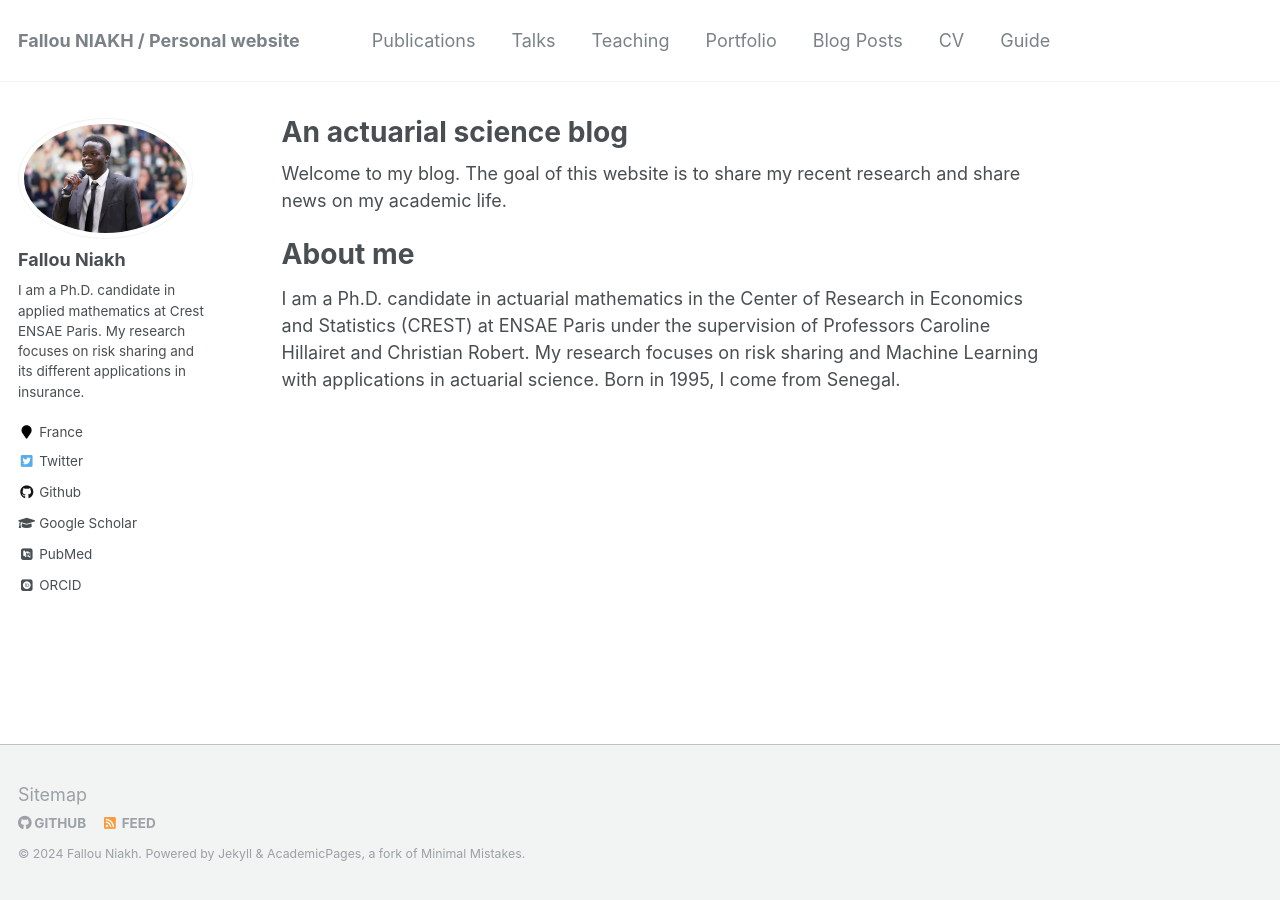
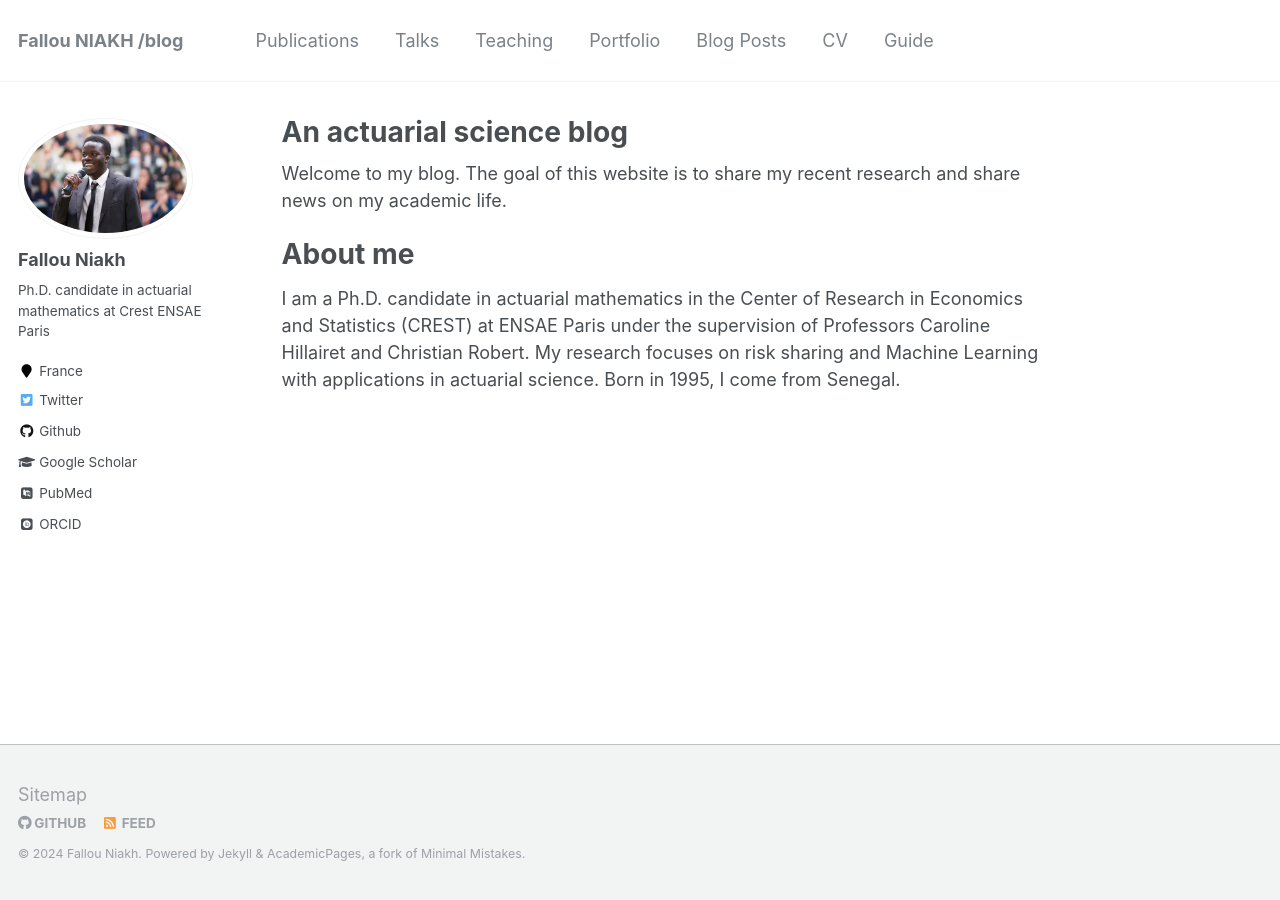
Before and after one commit to FNIAKH/fniakh.github.io, a Jekyll site: the page built from _pages/about.md, in a window 1280 px wide. Built offline with Jekyll 4.4.1, drawn with Linux system fonts in a browser that asks for light colours; some web fonts are replaced.

Commit message:
Update _config.yml

```diff
--- a/_config.yml
+++ b/_config.yml
@@ -7,7 +7,7 @@
 
 # Site Settings
 locale                   : "France"
-title                    : "Fallou NIAKH / Personal website"
+title                    : "Fallou NIAKH /blog"
 title_separator          : "-"
 name                     : &name "Fallou Niakh"
 description              : &description "Ph.D. candidate in actuarial mathematics
@@ -84,7 +84,7 @@ analytics:
 author:
   name             : "Fallou Niakh"
   avatar           : "profile.png"
-  bio              : "I am a Ph.D. candidate in applied mathematics at Crest ENSAE Paris. My research focuses on risk sharing and its different applications in insurance."
+  bio              : "Ph.D. candidate in actuarial mathematics at Crest ENSAE Paris"
   location         : "France"
   employer         :
   pubmed           : "https://www.ncbi.nlm.nih.gov/pubmed/?term=john+snow"
```
